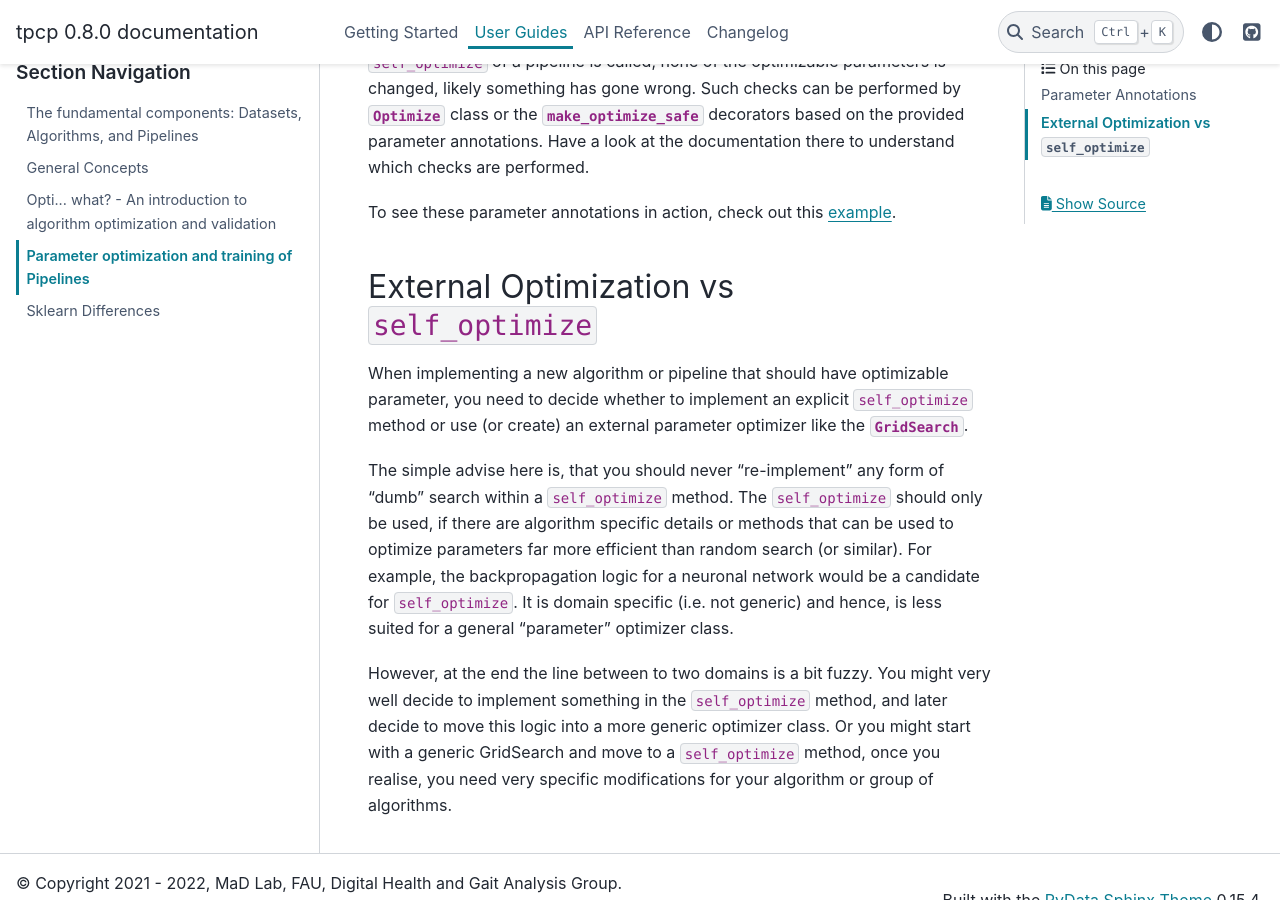
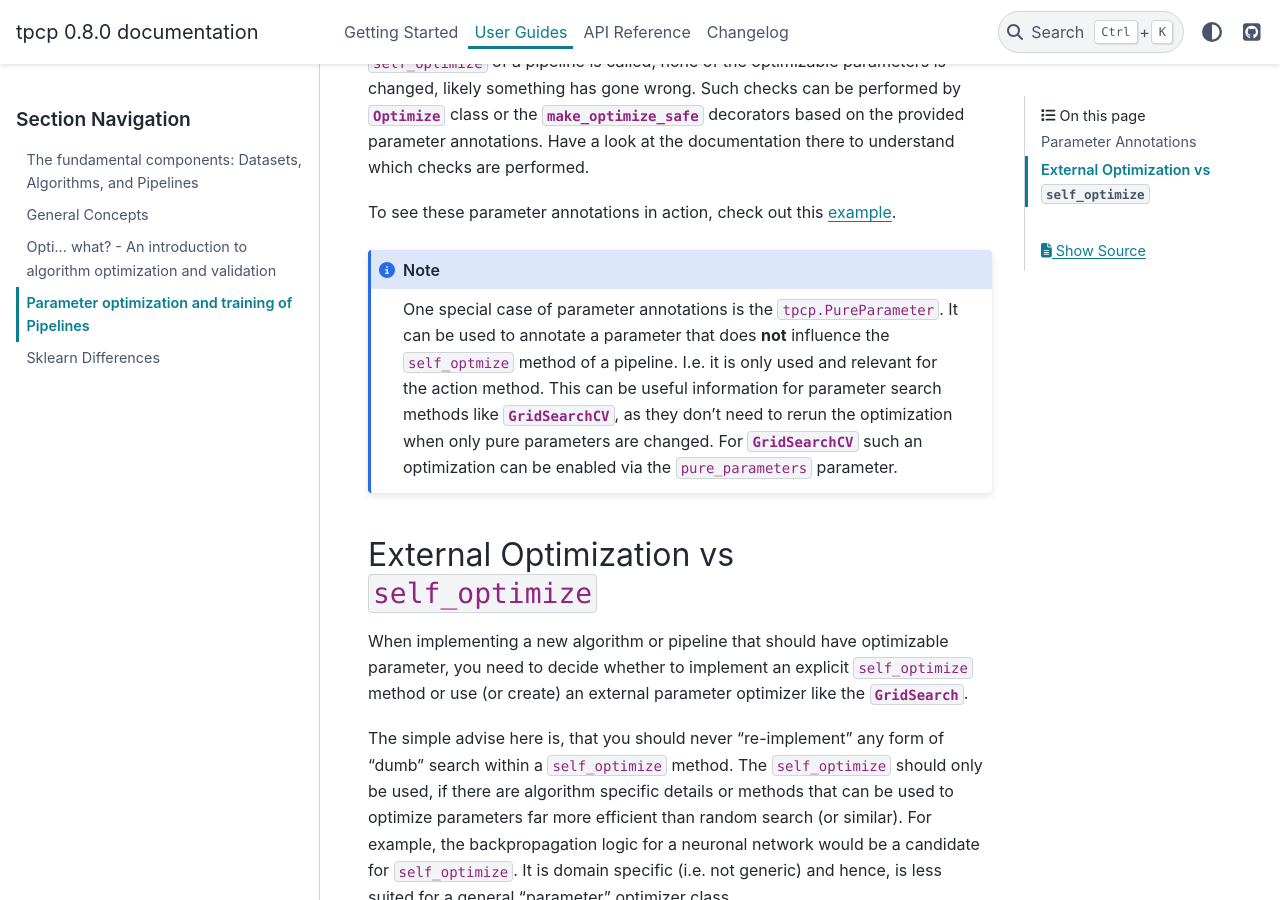
Before and after one commit to mad-lab-fau/tpcp, a Sphinx documentation site: the page built from docs/guides/optimization.rst, in a window 1280 px wide and 900 px high, scrolled down 1650 px. Built offline with Sphinx 7.4.7 and the PyData theme 0.15.4, drawn with Linux system fonts in a browser that asks for light colours; pages that are not in the unit, such as notebooks, are missing from menus.

Commit message:
added additional section about pure parameters

```diff
--- a/docs/guides/optimization.rst
+++ b/docs/guides/optimization.rst
@@ -74,6 +74,14 @@ Have a look at the documentation there to understand which checks are performed.
 
 To see these parameter annotations in action, check out this `example <optimize_pipelines>`_.
 
+.. note:: One special case of parameter annotations is the `tpcp.PureParameter`.
+          It can be used to annotate a parameter that does **not** influence the `self_optmize` method of a pipeline.
+          I.e. it is only used and relevant for the action method.
+          This can be useful information for parameter search methods like :class:`~tpcp.optimize.GridSearchCV`, as they
+          don't need to rerun the optimization when only pure parameters are changed.
+          For :class:`~tpcp.optimize.GridSearchCV` such an optimization can be enabled via the `pure_parameters`
+          parameter.
+
 
 External Optimization vs `self_optimize`
 ----------------------------------------
```
